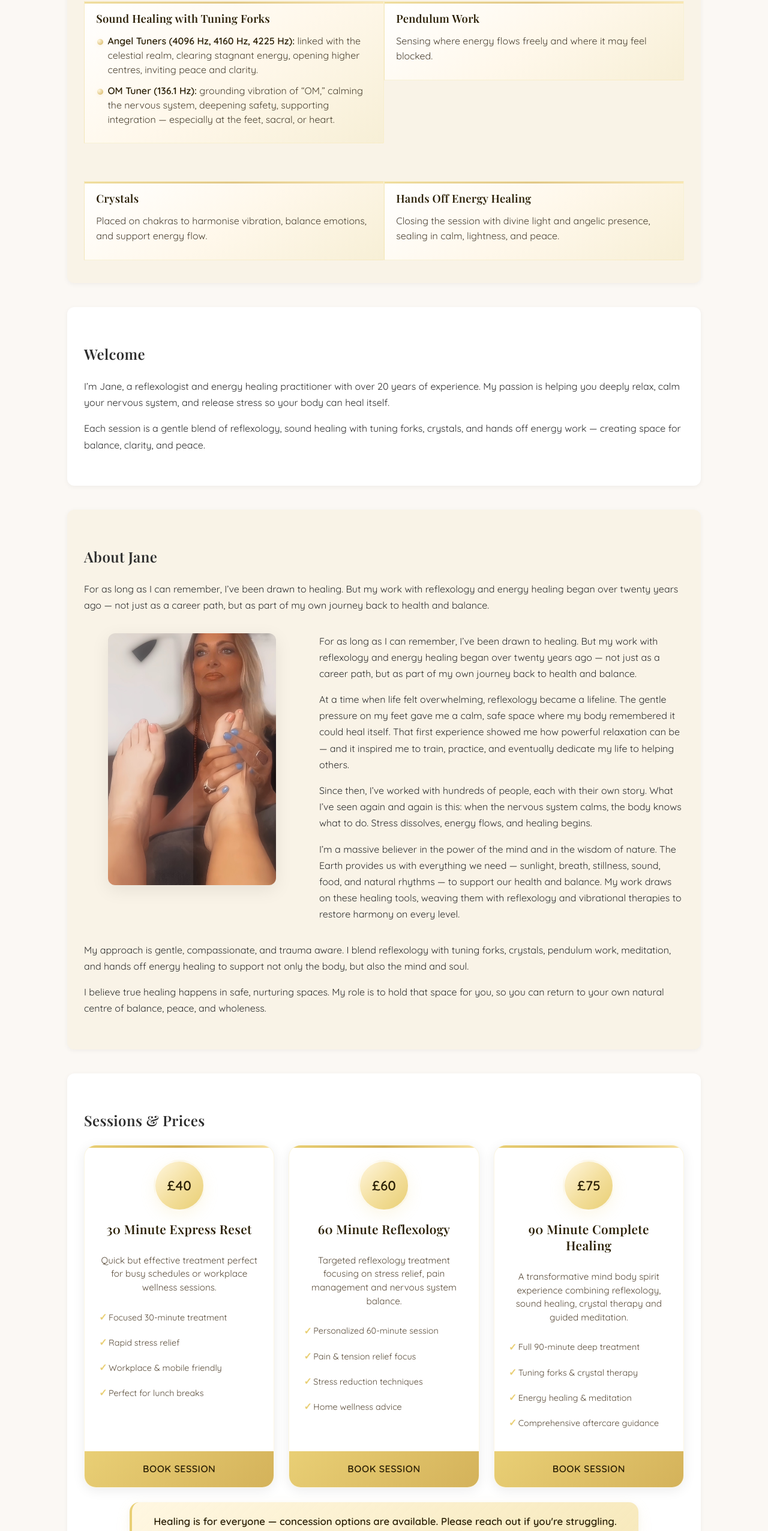
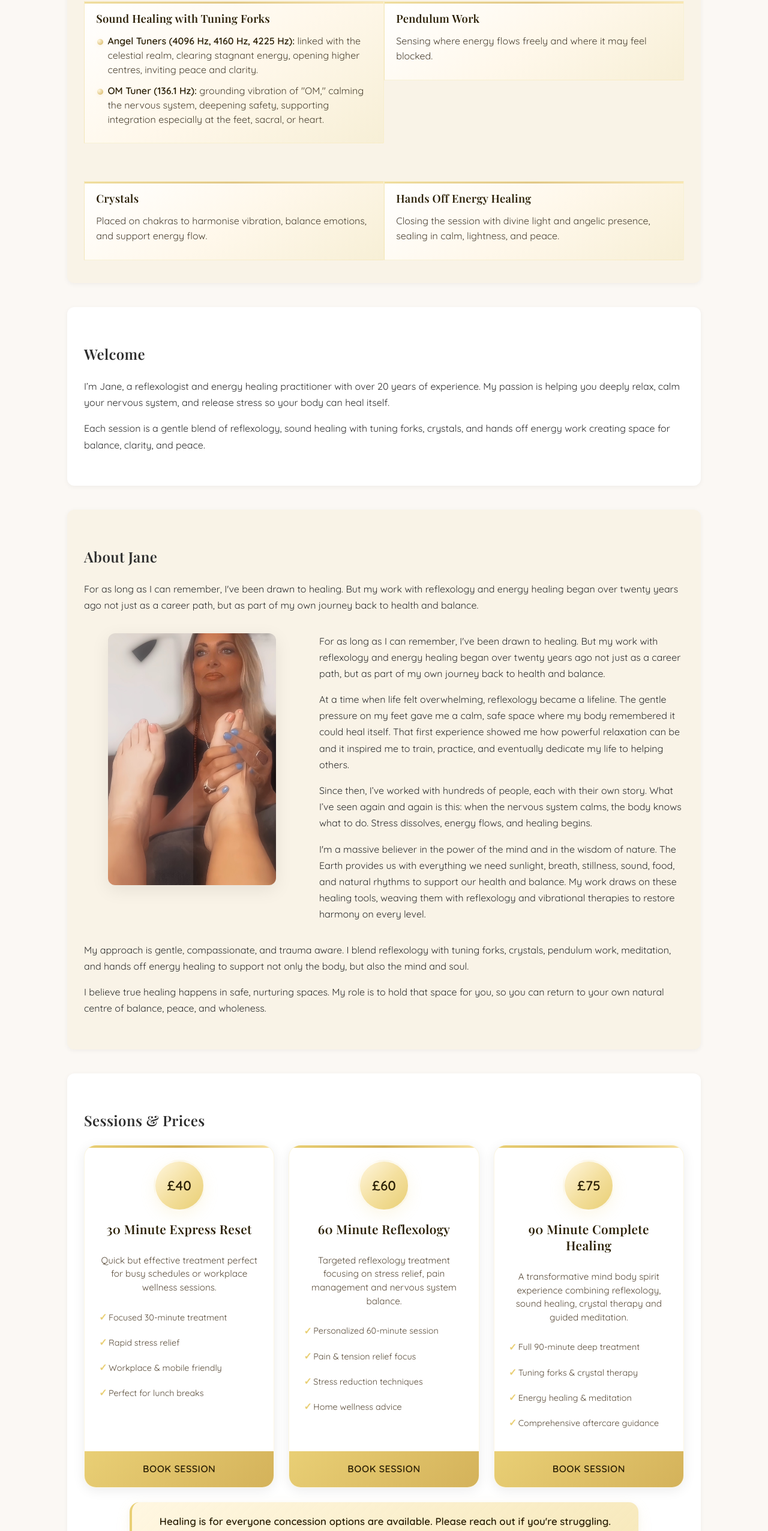
Before and after one commit to Cookieman17/reflexology-website, a plain HTML site: page index.html in a window 1280 px wide. Shown: the part 879-3432 px from the top of the page at 60% size. Drawn offline with nearby package versions, Linux system fonts and the light colour scheme.

Commit message:
Remove all em dashes from content

```diff
--- a/index.html
+++ b/index.html
@@ -58,7 +58,7 @@
         <h3>Sound Healing with Tuning Forks</h3>
         <ul>
           <li><strong>Angel Tuners (4096 Hz, 4160 Hz, 4225 Hz):</strong> linked with the celestial realm, clearing stagnant energy, opening higher centres, inviting peace and clarity.</li>
-          <li><strong>OM Tuner (136.1 Hz):</strong> grounding vibration of “OM,” calming the nervous system, deepening safety, supporting integration — especially at the feet, sacral, or heart.</li>
+          <li><strong>OM Tuner (136.1 Hz):</strong> grounding vibration of "OM," calming the nervous system, deepening safety, supporting integration especially at the feet, sacral, or heart.</li>
         </ul>
       </article>
 
@@ -83,22 +83,22 @@
   <section class="block intro">
   <h2>Welcome</h2>
     <p>I’m Jane, a reflexologist and energy healing practitioner with over 20 years of experience. My passion is helping you deeply relax, calm your nervous system, and release stress so your body can heal itself.</p>
-    <p>Each session is a gentle blend of reflexology, sound healing with tuning forks, crystals, and hands off energy work — creating space for balance, clarity, and peace.</p>
+    <p>Each session is a gentle blend of reflexology, sound healing with tuning forks, crystals, and hands off energy work creating space for balance, clarity, and peace.</p>
   </section>
 
   <!-- About -->
   <section id="about" class="block">
     <h2>About Jane</h2>
-    <p>For as long as I can remember, I’ve been drawn to healing. But my work with reflexology and energy healing began over twenty years ago — not just as a career path, but as part of my own journey back to health and balance.</p>
+    <p>For as long as I can remember, I've been drawn to healing. But my work with reflexology and energy healing began over twenty years ago not just as a career path, but as part of my own journey back to health and balance.</p>
       <div class="about-grid">
         <figure class="about-portrait">
           <img src="images/Portrait.jpg" alt="Jane performing reflexology" />
         </figure>
         <div class="about-copy">
-          <p>For as long as I can remember, I’ve been drawn to healing. But my work with reflexology and energy healing began over twenty years ago — not just as a career path, but as part of my own journey back to health and balance.</p>
-    <p>At a time when life felt overwhelming, reflexology became a lifeline. The gentle pressure on my feet gave me a calm, safe space where my body remembered it could heal itself. That first experience showed me how powerful relaxation can be — and it inspired me to train, practice, and eventually dedicate my life to helping others.</p>
+          <p>For as long as I can remember, I've been drawn to healing. But my work with reflexology and energy healing began over twenty years ago not just as a career path, but as part of my own journey back to health and balance.</p>
+    <p>At a time when life felt overwhelming, reflexology became a lifeline. The gentle pressure on my feet gave me a calm, safe space where my body remembered it could heal itself. That first experience showed me how powerful relaxation can be and it inspired me to train, practice, and eventually dedicate my life to helping others.</p>
     <p>Since then, I’ve worked with hundreds of people, each with their own story. What I’ve seen again and again is this: when the nervous system calms, the body knows what to do. Stress dissolves, energy flows, and healing begins.</p>
-    <p>I’m a massive believer in the power of the mind and in the wisdom of nature. The Earth provides us with everything we need — sunlight, breath, stillness, sound, food, and natural rhythms — to support our health and balance. My work draws on these healing tools, weaving them with reflexology and vibrational therapies to restore harmony on every level.</p>
+    <p>I'm a massive believer in the power of the mind and in the wisdom of nature. The Earth provides us with everything we need sunlight, breath, stillness, sound, food, and natural rhythms to support our health and balance. My work draws on these healing tools, weaving them with reflexology and vibrational therapies to restore harmony on every level.</p>
         </div>
       </div>
     <p>My approach is gentle, compassionate, and trauma aware. I blend reflexology with tuning forks, crystals, pendulum work, meditation, and hands off energy healing to support not only the body, but also the mind and soul.</p>
@@ -148,20 +148,20 @@
     </div>
 
     <div class="accessibility-message">
-      <p><strong>Healing is for everyone — concession options are available. Please reach out if you're struggling.</strong></p>
+      <p><strong>Healing is for everyone concession options are available. Please reach out if you're struggling.</strong></p>
     </div>
 
     <div class="contact-cta">
       <div class="contact-info">
         <strong>Ready to book?</strong>
-        <span>Message Jane on WhatsApp or call — mobile treatments available.</span>
+        <span>Message Jane on WhatsApp or call mobile treatments available.</span>
       </div>
       <div class="contact-actions">
         <a class="btn btn-call" href="tel:+447584634345">Call 07584 634345</a>
         <a class="btn btn-whatsapp" href="https://wa.me/447584634345">WhatsApp</a>
       </div>
     </div>
-    <p>I am mobile and bring treatments to you — because resting in the comfort of your own home is vital.</p>
+    <p>I am mobile and bring treatments to you because resting in the comfort of your own home is vital.</p>
   </section>
 
 
@@ -170,7 +170,7 @@
     <div class="testimonials-grid">
       <div class="testimonial-card">
         <div class="testimonial-content">
-          <p>"You got to me at ten and I've only just got up. I lost a day resting — I so needed that. Thank you so much, that was incredible."</p>
+          <p>"You got to me at ten and I've only just got up. I lost a day resting I so needed that. Thank you so much, that was incredible."</p>
         </div>
         <div class="testimonial-author">
           <div class="author-info">
@@ -223,20 +223,20 @@
   <h2>Ready to restore balance?</h2>
 
     <div class="accessibility-message">
-      <p><strong>Healing is for everyone — concession options are available. Please reach out if you're struggling.</strong></p>
+      <p><strong>Healing is for everyone concession options are available. Please reach out if you're struggling.</strong></p>
     </div>
 
     <div class="contact-cta">
       <div class="contact-info">
         <strong>Book a session</strong>
-        <span>Message Jane on WhatsApp or call — text preferred.</span>
+        <span>Message Jane on WhatsApp or call text preferred.</span>
       </div>
       <div class="contact-actions">
   <a class="btn btn-call" href="tel:+447584634345">Call</a>
   <a class="btn btn-whatsapp" href="https://wa.me/447584634345">WhatsApp</a>
       </div>
     </div>
-    <p>Mobile treatments across the area — healing in the comfort of your own home.</p>
+    <p>Mobile treatments across the area healing in the comfort of your own home.</p>
   </section>
 
   <!-- Footer -->
```
